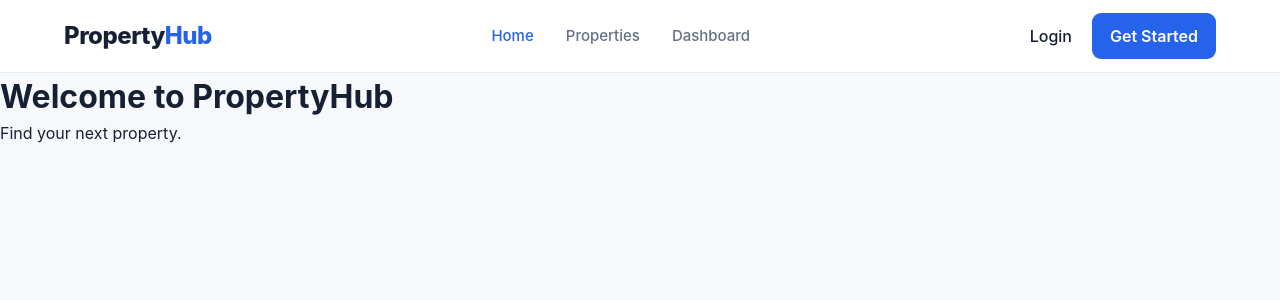
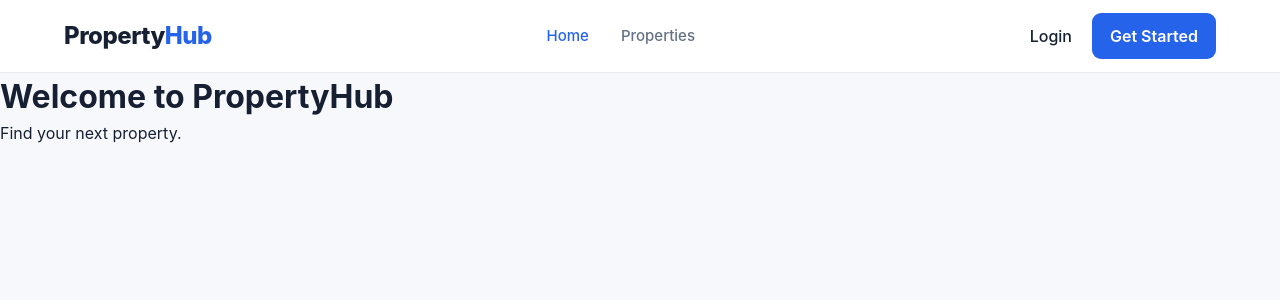
Before and after one commit to henokfrehun15/Property-marketplace-and-management-system-, a React (Vite) app in the folder client/: page / in a window 1280 px wide. Shown: the top 300 px of the page. Built offline with nearby package versions, Linux system fonts and the light colour scheme.

Commit message:
added inquires to the nav bar

```diff
--- a/client/src/components/Navbar.jsx
+++ b/client/src/components/Navbar.jsx
@@ -43,9 +43,22 @@ function Navbar() {
               Favorites
             </NavLink>
           )}
-          <NavLink to="/dashboard">
-            Dashboard
-          </NavLink>
+          {isAuthenticated && user?.role === "owner" && (
+            <>
+              <NavLink to="/dashboard">
+                Dashboard
+              </NavLink>
+
+              <NavLink to="/inquiries/received">
+                Received Inquiries
+              </NavLink>
+            </>
+          )}
+          {isAuthenticated && (
+              <NavLink to="/inquiries/sent">
+                My Inquiries
+              </NavLink>
+            )}
 
         </nav>
 
```
